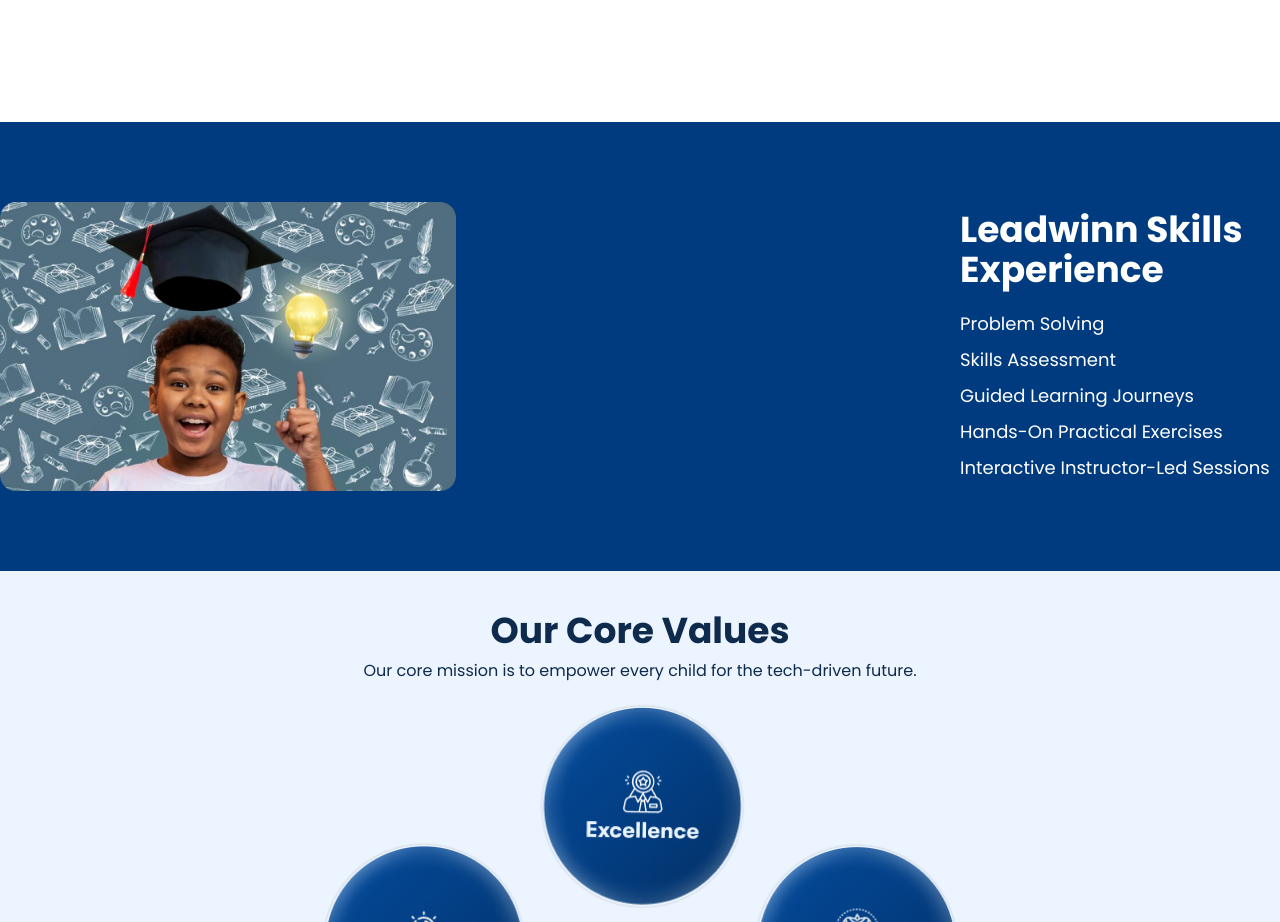
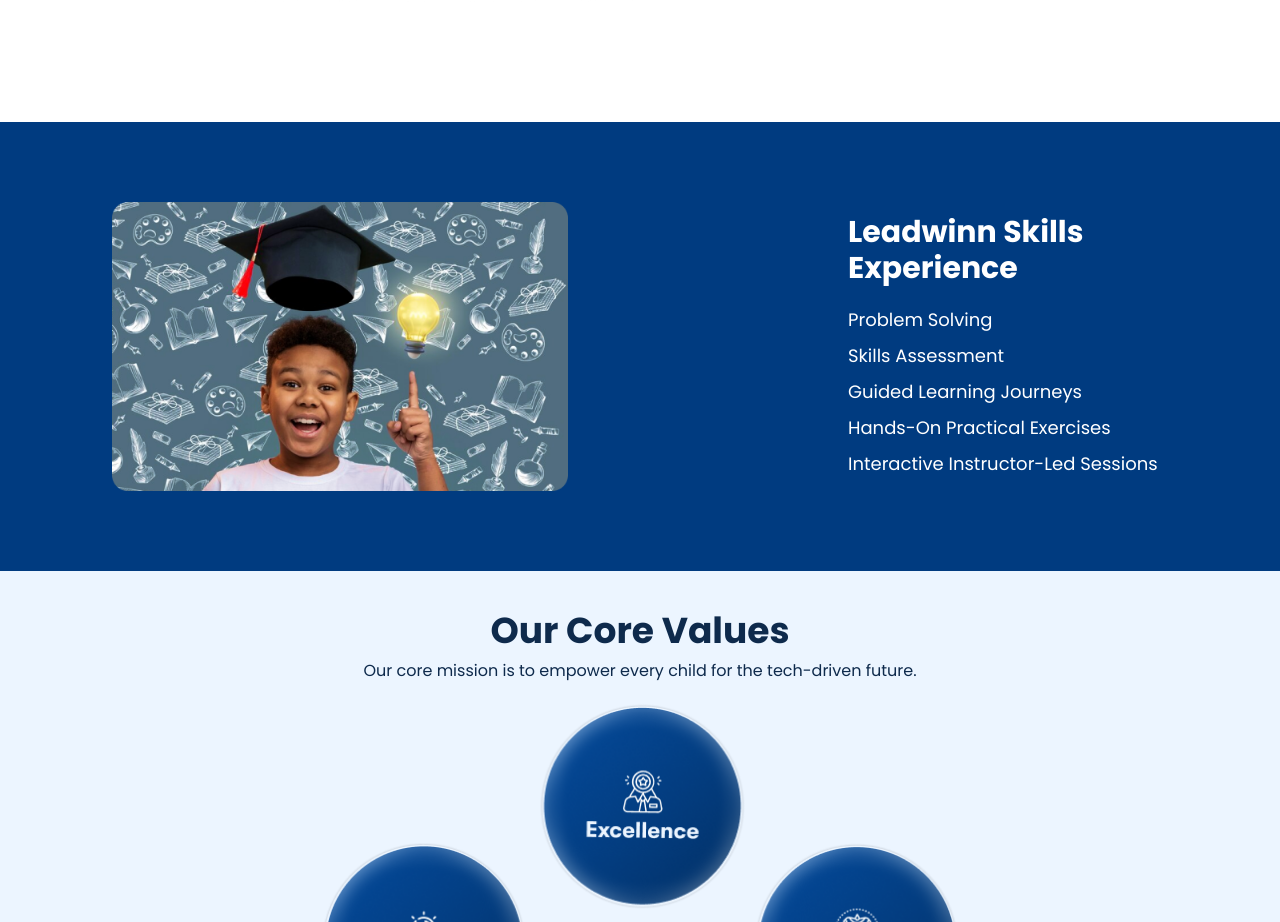
Before and after one commit to Adeleyeha-17/Leadwinn-Academy, a React (Vite) app: page /about in a window 1280 px wide. Shown: the part 1960-2882 px from the top of the page. Built offline with nearby package versions, Linux system fonts and the light colour scheme; no server answers.

Commit message:
updated experience

```diff
--- a/src/sections/Expereince/Experience.tsx
+++ b/src/sections/Expereince/Experience.tsx
@@ -3,13 +3,13 @@ import { experience } from "../../assets/images"
 export const Experience = () => {
   return (
     <div className="bg-footer-blue w-full h-full mt-5 sm:mt-10 font-poppins">
-      <div className="md:px-12 xl:px-0 px-5 py-10 md:py-20 md:max-w-6xl xl:max-w-7xl mx-auto flex max-sm:flex-col justify-between">
+      <div className="md:px-12 px-5 py-10 md:py-20 md:max-w-6xl mx-auto flex max-sm:flex-col justify-between">
          <div>
             <img src={experience} className="w-3/5 md:w-4/5 max-sm:mb-7"/>
             </div>
 
             <div className="text-white flex flex-col sm:justify-center ">
-               <h1 className="font-semibold text-xl sm:text-2xl md:text-3xl xl:text-4xl sm:w-52 md:w-80 mb-3 lg:mb-5">Leadwinn Skills Experience</h1>
+               <h1 className="font-semibold text-xl sm:text-2xl lg:text-3xl sm:w-52 md:w-80 mb-3 lg:mb-5">Leadwinn Skills Experience</h1>
                <ul className="flex flex-col gap-2 max-md:text-xs text-lg">
                   <li>Problem Solving</li>
                   <li>Skills Assessment</li>
```
